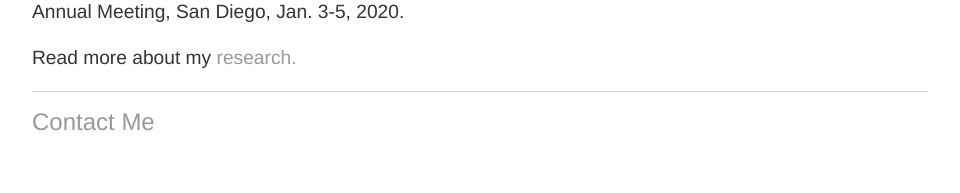
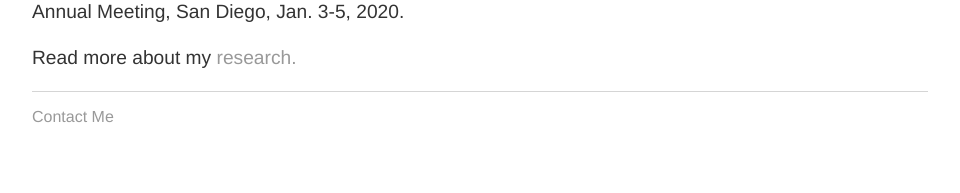
Before and after one commit to trifen/feng3hu.github.io, a Jekyll site: the page built from index.html, in a window 1280 px wide. Shown: the part 724-917 px from the top of the page, without its empty margins (160-1120 px from the left). Built offline with Jekyll 4.4.1, drawn with Linux system fonts in a browser that asks for light colours.

Commit message:
Update main.css

```diff
--- a/css/main.css
+++ b/css/main.css
@@ -8,11 +8,17 @@ nav ul, footer ul {
     list-style: none;
     font-weight: 300;
 }
-nav ul li, footer ul li {
+nav ul li{
     display: inline;
     margin-right: 20px;
     font-size: 1.5em;
 }
+footer ul li{
+    display: inline;
+    margin-right: 20px;
+    font-size: 1em;
+}
+
 a {
     text-decoration: none;
     color: #999;
```
